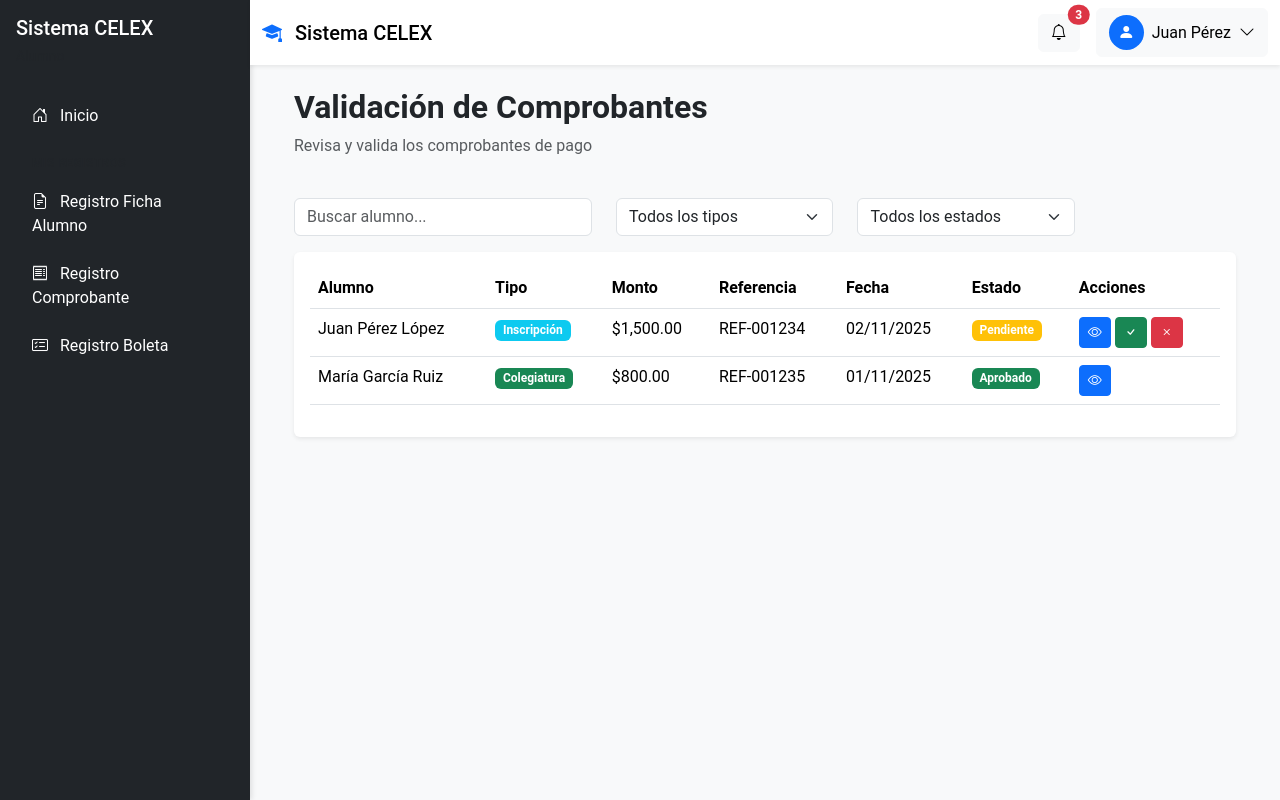
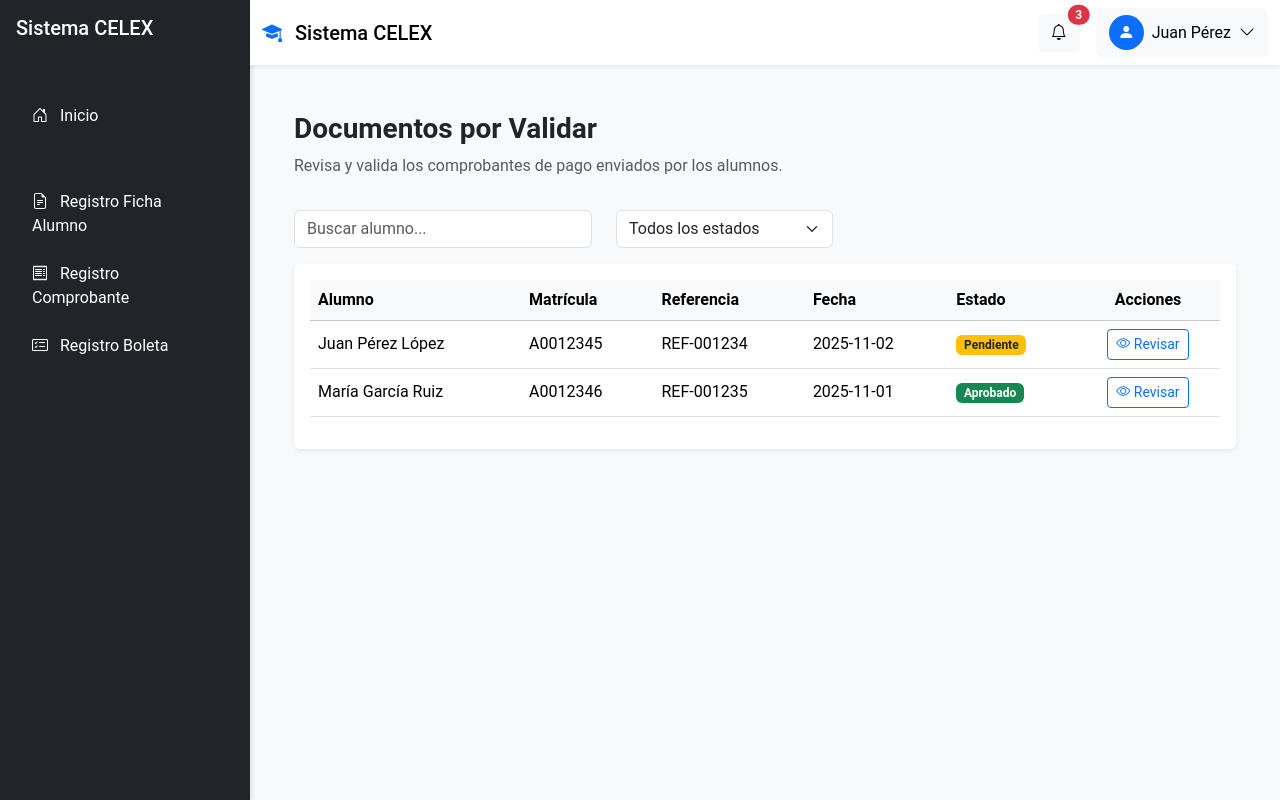
Before and after one commit to cuevasedu04/SistemaCelex, an Angular app: page /validacion-comprob in a window 1280 px wide. Built offline with nearby package versions, Linux system fonts and the light colour scheme.

Commit message:
add registro y validacion comprobante

```diff
--- a/src/app/features/validacion-comprob/registro-comprob/registro-comprob.html
+++ b/src/app/features/validacion-comprob/registro-comprob/registro-comprob.html
@@ -1,27 +1,12 @@
-<div class="container-fluid">
-  <div class="row mb-4">
-    <div class="col-12">
-      <h2 class="fw-bold">Registro de Comprobante</h2>
-      <p class="text-muted">Registra tu comprobante de pago</p>
-    </div>
-  </div>
+<div class="container mt-5">
+  <div class="row justify-content-center">
+    <div class="col-lg-8 col-md-10">
+      <div class="card border-0 shadow-sm p-4">
+        <h3 class="fw-bold text-center mb-3">Registro de Comprobante</h3>
+        <p class="text-center text-muted mb-4">Sube tu comprobante de pago para iniciar el proceso</p>
 
-  <div class="row">
-    <div class="col-lg-6 mx-auto">
-      <div class="card border-0 shadow-sm">
-        <div class="card-body p-4">
         <form>
-            <div class="mb-3">
-              <label for="tipoComprobante" class="form-label">Tipo de Comprobante</label>
-              <select class="form-select" id="tipoComprobante" required>
-                <option value="">Selecciona...</option>
-                <option>Inscripción</option>
-                <option>Colegiatura</option>
-                <option>Examen</option>
-                <option>Material</option>
-              </select>
-            </div>
-
+          <!-- Monto -->
           <div class="mb-3">
             <label for="monto" class="form-label">Monto</label>
             <div class="input-group">
@@ -30,31 +15,36 @@
             </div>
           </div>
 
+          <!-- Fecha de pago -->
           <div class="mb-3">
             <label for="fechaPago" class="form-label">Fecha de Pago</label>
             <input type="date" class="form-control" id="fechaPago" required>
           </div>
 
+          <!-- Referencia -->
           <div class="mb-3">
             <label for="referencia" class="form-label">Número de Referencia</label>
             <input type="text" class="form-control" id="referencia" placeholder="Ej: 123456789" required>
           </div>
 
+          <!-- Zona de carga -->
+          <div class="mb-4 text-center border rounded-3 p-4 bg-light upload-box">
             <div class="mb-3">
-              <label for="archivo" class="form-label">Comprobante (PDF o Imagen)</label>
-              <input type="file" class="form-control" id="archivo" accept=".pdf,.jpg,.jpeg,.png" required>
-              <small class="text-muted">Tamaño máximo: 5MB</small>
+              <i class="bi bi-cloud-upload display-5 text-primary"></i>
+            </div>
+            <p class="fw-semibold mb-2">Selecciona tu comprobante</p>
+            <input type="file" class="form-control mb-2" id="archivo" accept=".pdf,.jpg,.jpeg,.png" required>
+            <small class="text-muted d-block">Formatos aceptados: PDF, JPG, PNG (máx. 5MB)</small>
           </div>
 
-            <div class="mb-3">
-              <label for="observaciones" class="form-label">Observaciones (Opcional)</label>
-              <textarea class="form-control" id="observaciones" rows="3"></textarea>
-            </div>
+          <!-- Botones -->
+          <div class="d-flex justify-content-between align-items-center">
+            <button type="button" class="btn btn-outline-secondary">
+              <i class="bi bi-arrow-left me-2"></i>Regresar
+            </button>
 
-            <div class="d-flex justify-content-end gap-2">
-              <button type="button" class="btn btn-secondary">Cancelar</button>
-              <button type="submit" class="btn btn-primary">
-                <i class="bi bi-upload me-2"></i>Enviar Comprobante
+            <button type="submit" class="btn btn-dark px-4 py-2">
+              <i class="bi bi-upload me-2"></i>Subir y Validar
             </button>
           </div>
         </form>
@@ -62,4 +52,3 @@
     </div>
   </div>
 </div>
-</div>
--- a/src/app/features/validacion-comprob/validacion-comprob/validacion-comprob.html
+++ b/src/app/features/validacion-comprob/validacion-comprob/validacion-comprob.html
@@ -1,23 +1,15 @@
-<div class="container-fluid">
-  <div class="row mb-4">
+<div class="container-fluid mt-4">
+  <div class="row mb-3">
     <div class="col-12">
-      <h2 class="fw-bold">Validación de Comprobantes</h2>
-      <p class="text-muted">Revisa y valida los comprobantes de pago</p>
+      <h3 class="fw-bold">Documentos por Validar</h3>
+      <p class="text-muted">Revisa y valida los comprobantes de pago enviados por los alumnos.</p>
     </div>
   </div>
 
+  <!-- Filtros -->
   <div class="row mb-3">
     <div class="col-md-4">
       <input type="text" class="form-control" placeholder="Buscar alumno...">
-    </div>
-    <div class="col-md-3">
-      <select class="form-select">
-        <option value="">Todos los tipos</option>
-        <option>Inscripción</option>
-        <option>Colegiatura</option>
-        <option>Examen</option>
-        <option>Material</option>
-      </select>
     </div>
     <div class="col-md-3">
       <select class="form-select">
@@ -29,53 +21,43 @@
     </div>
   </div>
 
-  <div class="row">
-    <div class="col-12">
+  <!-- Tabla de documentos -->
   <div class="card border-0 shadow-sm">
     <div class="card-body">
       <div class="table-responsive">
-            <table class="table table-hover">
-              <thead>
+        <table class="table align-middle">
+          <thead class="table-light">
             <tr>
               <th>Alumno</th>
-                  <th>Tipo</th>
-                  <th>Monto</th>
+              <th>Matrícula</th>
               <th>Referencia</th>
               <th>Fecha</th>
               <th>Estado</th>
-                  <th>Acciones</th>
+              <th class="text-center">Acciones</th>
             </tr>
           </thead>
           <tbody>
             <tr>
               <td>Juan Pérez López</td>
-                  <td><span class="badge bg-info">Inscripción</span></td>
-                  <td>$1,500.00</td>
+              <td>A0012345</td>
               <td>REF-001234</td>
-                  <td>02/11/2025</td>
-                  <td><span class="badge bg-warning">Pendiente</span></td>
-                  <td>
-                    <button class="btn btn-sm btn-primary me-1" title="Ver comprobante">
-                      <i class="bi bi-eye"></i>
-                    </button>
-                    <button class="btn btn-sm btn-success me-1" title="Aprobar">
-                      <i class="bi bi-check"></i>
-                    </button>
-                    <button class="btn btn-sm btn-danger" title="Rechazar">
-                      <i class="bi bi-x"></i>
+              <td>2025-11-02</td>
+              <td><span class="badge bg-warning text-dark">Pendiente</span></td>
+              <td class="text-center">
+                <button class="btn btn-outline-primary btn-sm" data-bs-toggle="modal" data-bs-target="#modalRevisar">
+                  <i class="bi bi-eye"></i> Revisar
                 </button>
               </td>
             </tr>
             <tr>
               <td>María García Ruiz</td>
-                  <td><span class="badge bg-success">Colegiatura</span></td>
-                  <td>$800.00</td>
+              <td>A0012346</td>
               <td>REF-001235</td>
-                  <td>01/11/2025</td>
+              <td>2025-11-01</td>
               <td><span class="badge bg-success">Aprobado</span></td>
-                  <td>
-                    <button class="btn btn-sm btn-primary" title="Ver comprobante">
-                      <i class="bi bi-eye"></i>
+              <td class="text-center">
+                <button class="btn btn-outline-primary btn-sm" data-bs-toggle="modal" data-bs-target="#modalRevisar">
+                  <i class="bi bi-eye"></i> Revisar
                 </button>
               </td>
             </tr>
@@ -85,5 +67,39 @@
     </div>
   </div>
 </div>
+
+<!-- Modal Revisar Documento -->
+<div class="modal fade" id="modalRevisar" tabindex="-1" aria-labelledby="modalRevisarLabel" aria-hidden="true">
+  <div class="modal-dialog modal-dialog-centered">
+    <div class="modal-content shadow-lg">
+      <div class="modal-header">
+        <h5 class="modal-title fw-bold" id="modalRevisarLabel">Revisar Documento</h5>
+        <button type="button" class="btn-close" data-bs-dismiss="modal" aria-label="Cerrar"></button>
+      </div>
+      <div class="modal-body">
+        <div class="mb-3">
+          <p class="mb-1"><strong>Alumno:</strong> María García López</p>
+          <p class="mb-1"><strong>Matrícula:</strong> A0012345</p>
+          <p class="mb-1"><strong>Archivo:</strong> Comprobante_Pago_Oct2025.PDF</p>
+          <p><strong>Fecha de Envío:</strong> 2025-10-25</p>
+        </div>
+
+        <div class="text-center border rounded p-3 mb-3">
+          <i class="bi bi-file-earmark-pdf fs-1 text-secondary"></i>
+          <p class="mt-2">Vista previa del documento</p>
+          <a href="#" class="text-decoration-none">Comprobante_Pago_Oct2025.PDF</a>
+        </div>
+
+        <div class="mb-3">
+          <label class="form-label fw-semibold">Observaciones / Motivo de Rechazo</label>
+          <textarea class="form-control" rows="3" placeholder="Ingrese observaciones o motivo de rechazo..."></textarea>
         </div>
       </div>
+      <div class="modal-footer">
+        <button type="button" class="btn btn-secondary" data-bs-dismiss="modal">Cancelar</button>
+        <button type="button" class="btn btn-danger"><i class="bi bi-x-circle"></i> Rechazar</button>
+        <button type="button" class="btn btn-success"><i class="bi bi-check-circle"></i> Aprobar</button>
+      </div>
+    </div>
+  </div>
+</div>
```
Lines whose indentation alone changed are shown as unchanged.
